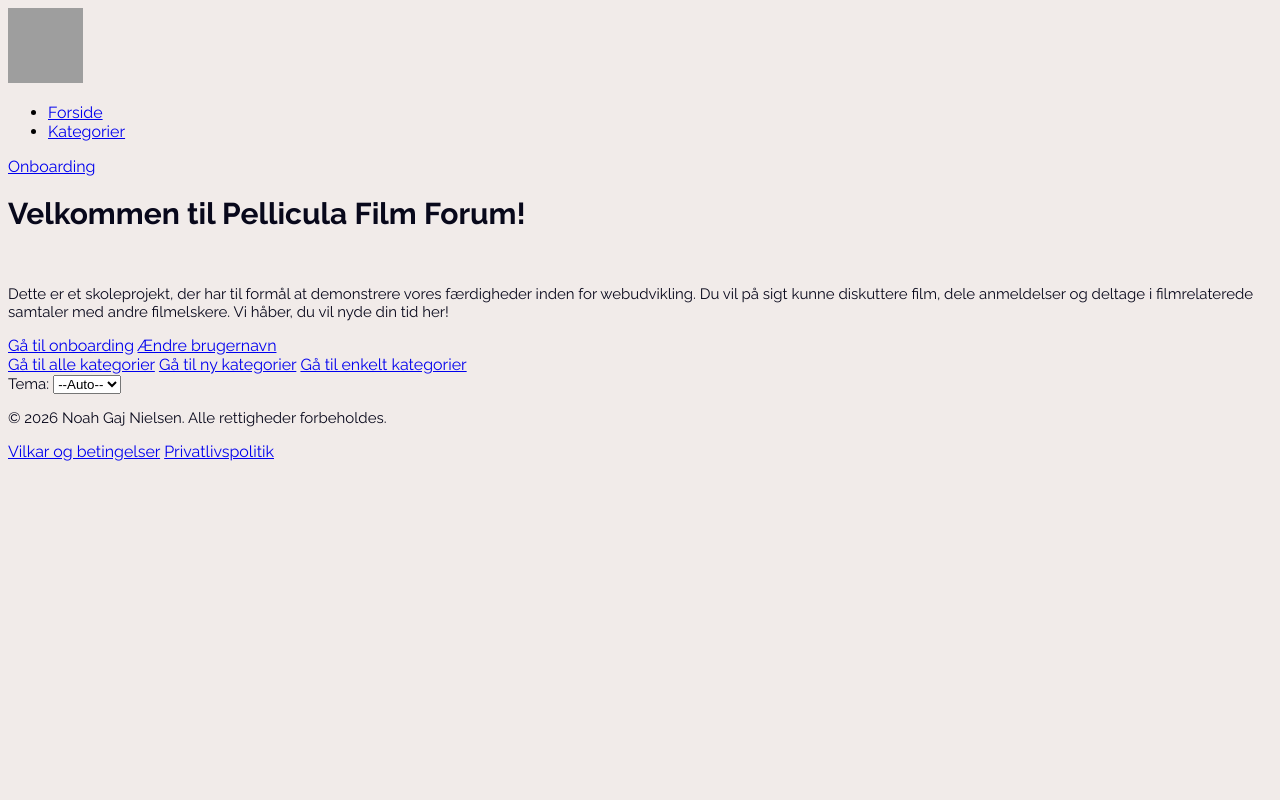
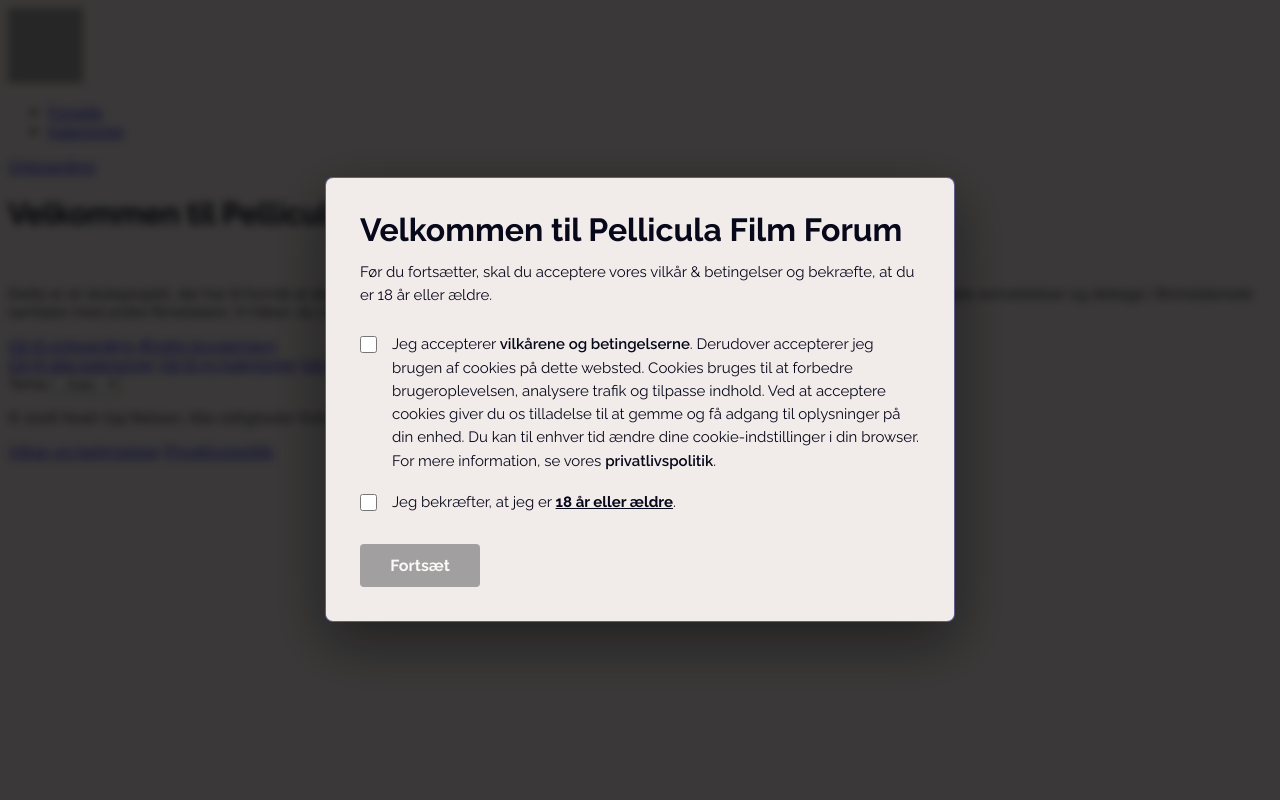
Before and after one commit to NoahGNielsen/movieForum, a PHP site: page /src/index.php in a window 1280 px wide. Run offline with PHP 8.4, Linux system fonts and the light colour scheme; grey boxes are pictures that could not be loaded.

Commit message:
Add new user consent popup and related styles; update header

```diff
--- a/src/assets/css/mainStyle.css
+++ b/src/assets/css/mainStyle.css
@@ -50,3 +50,9 @@
   color: var(--text);
   font-size: 15px;
 }
+
+img {
+  color: var(--text);
+  size: 15px;
+  font-family: 'Raleway', sans-serif, 'Roboto';
+}
--- /dev/null
+++ b/src/assets/css/popUp.css
@@ -0,0 +1,127 @@
+.new-user-popup {
+	position: fixed;
+	inset: 0;
+	z-index: 1000;
+	display: grid;
+	place-items: center;
+	padding: 24px;
+	background: rgba(0, 0, 0, 0.76);
+	backdrop-filter: blur(4px);
+}
+
+.new-user-popup-content {
+	width: min(100%, 560px);
+	padding: 34px;
+	color: var(--text);
+	background: var(--background);
+	border: 1px solid color-mix(in srgb, var(--primary) 70%, transparent);
+	border-radius: 8px;
+	box-shadow: 0 20px 60px rgba(0, 0, 0, 0.45);
+	animation: new-user-popup-appear 220ms ease-out both;
+}
+
+.new-user-popup-content h2 {
+	margin: 0 0 12px;
+	color: var(--text);
+	font-size: clamp(24px, 4vw, 32px);
+	line-height: 1.15;
+}
+
+.new-user-popup-content > p {
+	margin: 0 0 26px;
+	line-height: 1.55;
+}
+
+.new-user-popup-consent {
+	display: grid;
+	grid-template-columns: 20px 1fr;
+	gap: 12px;
+	align-items: start;
+	margin: 18px 0;
+	color: var(--text);
+	font-size: 15px;
+	line-height: 1.55;
+	cursor: pointer;
+}
+
+.new-user-popup-consent input {
+	width: 17px;
+	height: 17px;
+	margin: 3px 0 0;
+	accent-color: var(--accent);
+	cursor: pointer;
+}
+
+.new-user-popup-content button {
+	min-width: 120px;
+	margin-top: 12px;
+	padding: 12px 22px;
+	color: #fff;
+	background: var(--accent);
+	border: 0;
+	border-radius: 4px;
+	font: inherit;
+	font-weight: 700;
+	cursor: pointer;
+	transition: background-color 180ms ease, opacity 180ms ease, transform 180ms ease;
+}
+
+.new-user-popup-content button:not(:disabled):hover {
+	transform: translateY(-1px);
+}
+
+.new-user-popup-content button:disabled {
+	background: #808080;
+	opacity: 0.7;
+	cursor: not-allowed;
+}
+
+.newUserPopUpLink {
+	color: var(--accent);
+	font-weight: 600;
+	text-decoration: underline;
+	text-underline-offset: 2px;
+}
+
+.newUserPopUpLink:hover {
+	color: var(--primary);
+}
+
+@keyframes new-user-popup-appear {
+	from {
+		opacity: 0;
+		transform: translateY(8px) scale(0.98);
+	}
+
+	to {
+		opacity: 1;
+		transform: translateY(0) scale(1);
+	}
+}
+
+@media (max-width: 520px) {
+	.new-user-popup {
+		padding: 16px;
+	}
+
+	.new-user-popup-content {
+		padding: 26px 22px;
+	}
+}
+
+@media (prefers-reduced-motion: reduce) {
+	.new-user-popup-content,
+	.new-user-popup-content button {
+		animation: none;
+		transition: none;
+	}
+}
+
+.newUserPopUpLink {
+    color: var(--text);
+    text-decoration: none;
+}
+
+.newUserPopUpLink:hover {
+    text-decoration: underline;
+}
--- a/src/assets/php/header.php
+++ b/src/assets/php/header.php
@@ -3,6 +3,7 @@
 <meta name="robots" content="noindex, nofollow">
 <link rel="icon" type="image/x-icon" href="https://forum.noahgajnielsen.dk/assets/images/favicon.ico">
 <link rel="stylesheet" href="https://forum.noahgajnielsen.dk/assets/css/mainStyle.css?v=<?= filemtime(__DIR__ . '/../css/mainStyle.css') ?>">
+<link rel="stylesheet" href="https://forum.noahgajnielsen.dk/assets/css/popUp.css?v=<?= filemtime(__DIR__ . '/../css/popUp.css') ?>">
 <?php include __DIR__ . '/darkModeHandler.php'; ?>
 <link rel="terms-of-service" href="https://noahgajnielsen.dk/legal/terms.html">
 <link rel="privacy-policy" href="https://noahgajnielsen.dk/legal/privacy.html">
--- a/src/assets/php/navBar.php
+++ b/src/assets/php/navBar.php
@@ -1,3 +1,4 @@
+<?php include __DIR__ . '/newUserPopUp.php'; ?>
 <nav class="navBar">
     <img src="https://forum.noahgajnielsen.dk/assets/images/navBarLogo.webp" alt="Pellicula Film Forum Logo" class="navBar-logo" width="75" height="75">
     <ul class="navBar-list">
--- /dev/null
+++ b/src/assets/php/newUserPopUp.php
@@ -0,0 +1,49 @@
+<?php if (!empty($isNewCookie) && (($_COOKIE['user_consent'] ?? '') !== 'accepted')): ?>
+<div class="new-user-popup" id="newUserPopup" role="dialog" aria-modal="true" aria-labelledby="newUserPopupTitle">
+	<div class="new-user-popup-content">
+		<h2 id="newUserPopupTitle">Velkommen til Pellicula Film Forum</h2>
+		<p>Før du fortsætter, skal du acceptere vores vilkår & betingelser og bekræfte, at du er 18 år eller ældre.</p>
+		<form id="newUserConsentForm">
+			<label class="new-user-popup-consent" for="terms">
+				<input id="terms" type="checkbox" name="terms" required>
+				<span>Jeg accepterer <a class="newUserPopUpLink" href="/legal/terms" target="_blank" rel="noopener">vilkårene og betingelserne</a>. Derudover accepterer jeg brugen af cookies på dette websted. Cookies bruges til at forbedre brugeroplevelsen, analysere trafik og tilpasse indhold. Ved at acceptere cookies giver du os tilladelse til at gemme og få adgang til oplysninger på din enhed. Du kan til enhver tid ændre dine cookie-indstillinger i din browser. For mere information, se vores <a class="newUserPopUpLink" href="/legal/privacy" target="_blank" rel="noopener">privatlivspolitik</a>.</span>
+            </label>
+			<label class="new-user-popup-consent" for="age">
+				<input id="age" type="checkbox" name="age" required>
+				<span>Jeg bekræfter, at jeg er <b><u>18 år eller ældre</u></b>.</span>
+            </label>
+			<button type="submit" disabled>Fortsæt</button>
+		</form>
+	</div>
+</div>
+<script>
+(function () {
+	const popup = document.getElementById('newUserPopup');
+	const form = document.getElementById('newUserConsentForm');
+
+	if (!popup || !form) {
+		return;
+	}
+
+	const submitButton = form.querySelector('button[type="submit"]');
+	const consentCheckboxes = form.querySelectorAll('input[type="checkbox"]');
+
+	function updateSubmitButton() {
+		submitButton.disabled = !Array.from(consentCheckboxes).every(function (checkbox) {
+			return checkbox.checked;
+		});
+	}
+
+	consentCheckboxes.forEach(function (checkbox) {
+		checkbox.addEventListener('change', updateSubmitButton);
+	});
+	updateSubmitButton();
+
+	form.addEventListener('submit', function (event) {
+		event.preventDefault();
+		document.cookie = 'user_consent=accepted; max-age=31536000; path=/; SameSite=Lax';
+		popup.remove();
+	});
+}());
+</script>
+<?php endif; ?>
--- a/src/categories/allCategories.php
+++ b/src/categories/allCategories.php
@@ -3,7 +3,7 @@
 <html lang="da">
 <head>
     <title>Kategorier - Pellicula Film Forum</title>
-    <meta name="description" content="TEMP">
+    <meta name="description" content="På denne side kan du finde forskellige kategorier, hvor du kan deltage i diskussioner om film. Vælg en kategori for at udforske de tilgængelige emner og deltage i samtaler med andre filmelskere.">
     <link rel="stylesheet" href="../assets/css/allCategories.css">
     <?php include __DIR__ . '/../assets/php/header.php'; ?>
 </head>
```
Lines whose indentation alone changed are shown as unchanged.
